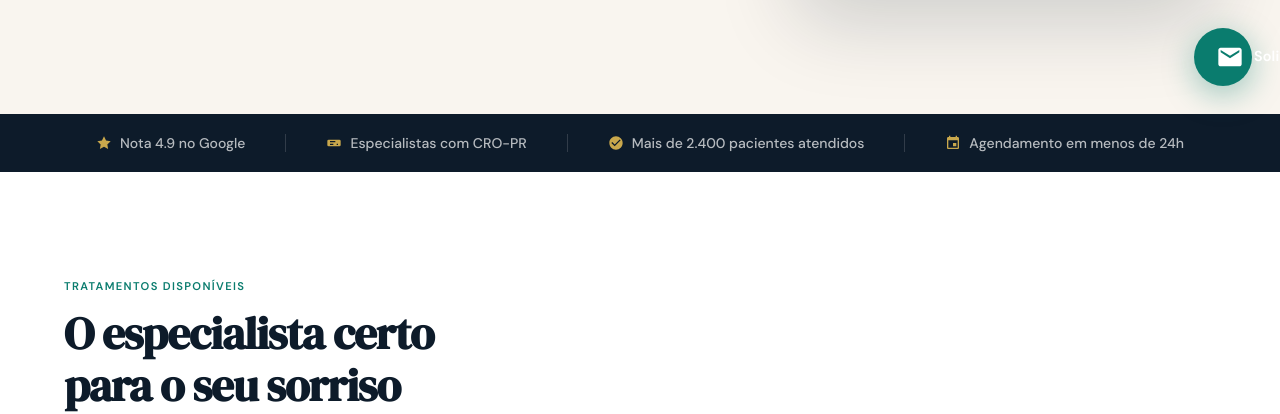
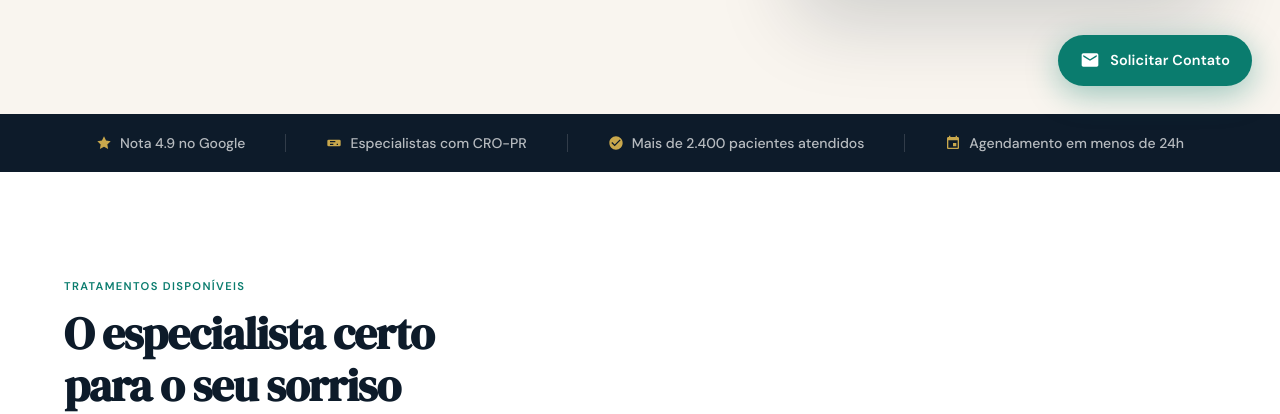
Before and after one commit to carvalhogomesag/odontomaringa, an Astro site: page / in a window 1280 px wide. Shown: the part 686-1100 px from the top of the page. Built offline with nearby package versions, Linux system fonts and the light colour scheme; Astro itself is replaced by a stand-in of ours.

Commit message:
fix: cta-float responsivo — ícone mobile, texto desktop

```diff
--- a/src/styles/global.css
+++ b/src/styles/global.css
@@ -740,8 +740,8 @@ footer {
   z-index: 200;
   background: var(--teal);
   color: var(--white);
-  display: flex; align-items: center; gap: 10px;
-  padding: 14px 22px;
+  display: flex; align-items: center; gap: 0;
+  padding: 14px;
   border-radius: 50px;
   box-shadow: 0 8px 32px rgba(10,124,110,0.4);
   text-decoration: none;
@@ -759,8 +759,10 @@ footer {
   box-shadow: 0 12px 40px rgba(10,124,110,0.5);
 }
 
-.cta-float svg { width: 18px; height: 18px; fill: white; flex-shrink: 0; }
-.cta-float span { color: white; }
+.cta-float svg { width: 22px; height: 22px; fill: white; flex-shrink: 0; }
+
+/* Mobile: só ícone */
+.cta-float span { display: none; }
 
 /* ── ANIMAÇÕES ───────────────────────────────────────────────────────────── */
 @keyframes slideUp {
@@ -832,6 +834,7 @@ footer {
 
   .content-grid { gap: 72px; }
 
-  .cta-float { bottom: 28px; right: 28px; width: 58px; height: 58px; }
-  .cta-float svg { width: 28px; height: 28px; }
+  .cta-float { bottom: 28px; right: 28px; padding: 14px 22px; gap: 10px; }
+  .cta-float svg { width: 20px; height: 20px; }
+  .cta-float span { display: inline; color: white; }
 }
```
